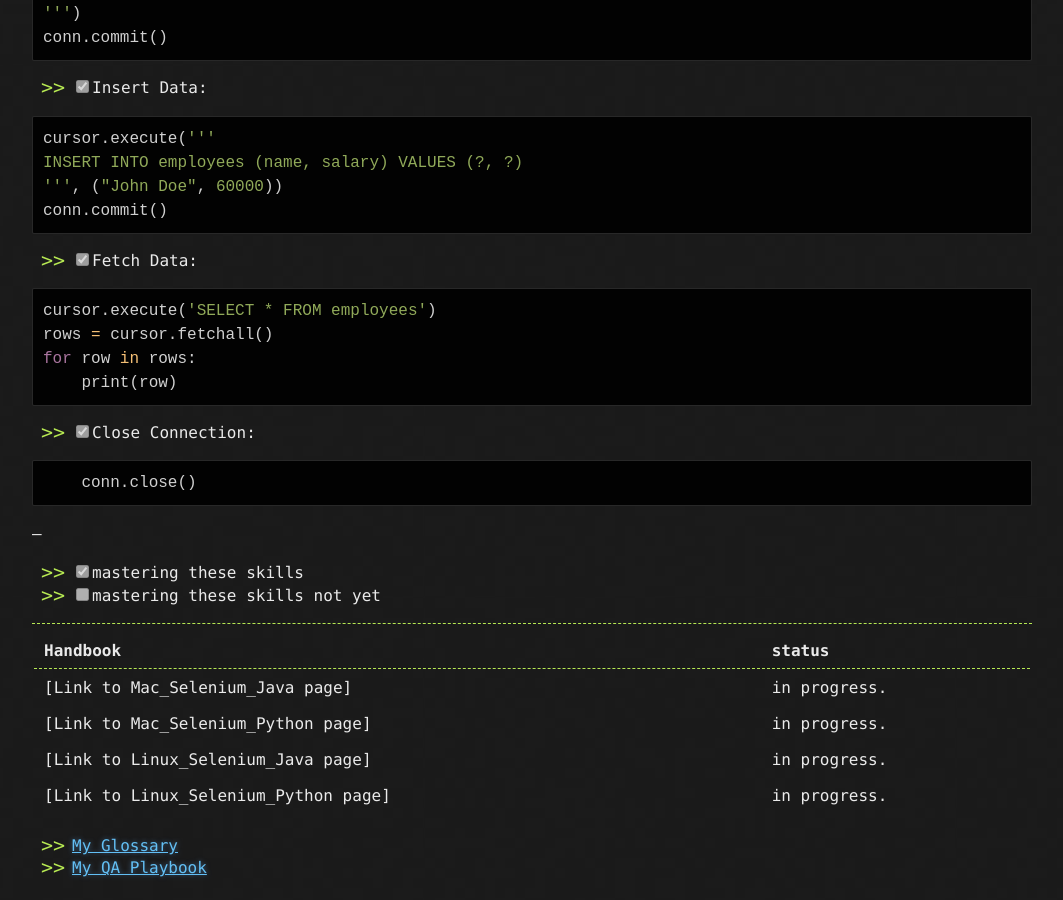
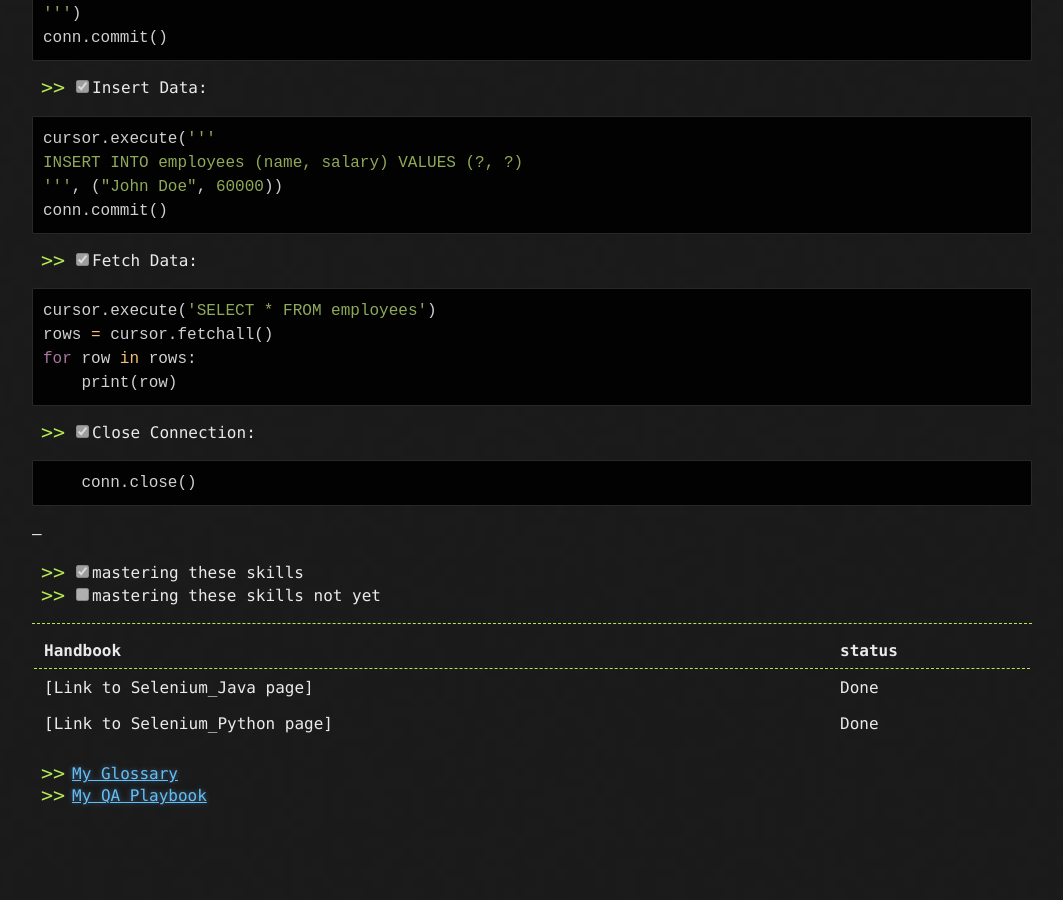
Before and after one commit to sciustechnologia/sciustechnologia.github.io, a Jekyll site: the page built from index.md, in a window 1280 px wide and 900 px high, scrolled down 5787 px. Shown: the whole window, without its empty margins (108-1171 px from the left). Built offline with Jekyll 4.4.1, drawn with Linux system fonts in a browser that asks for light colours; after the commit the page ends 6615 px from its top, so only the background shows below that.

Commit message:
Update index.md

```diff
--- a/index.md
+++ b/index.md
@@ -254,10 +254,9 @@ for row in rows:
 
 | Handbook                             | status                |
 |:-------------------------------------|:----------------------|
-| [Link to Mac_Selenium_Java page]     | in progress. |
-| [Link to Mac_Selenium_Python page]   | in progress. |
-| [Link to Linux_Selenium_Java page]   | in progress.|
-| [Link to Linux_Selenium_Python page] | in progress. |
+| [Link to Selenium_Java page]     | Done |
+| [Link to Selenium_Python page]   | Done |
+
 
 * <a href="https://knowledgebase4testers.github.io/" target="_blank" rel="noopener noreferrer">My Glossary</a>
 * <a href="https://trumpfheller.github.io/" target="_blank" rel="noopener noreferrer">My QA Playbook</a>
```
